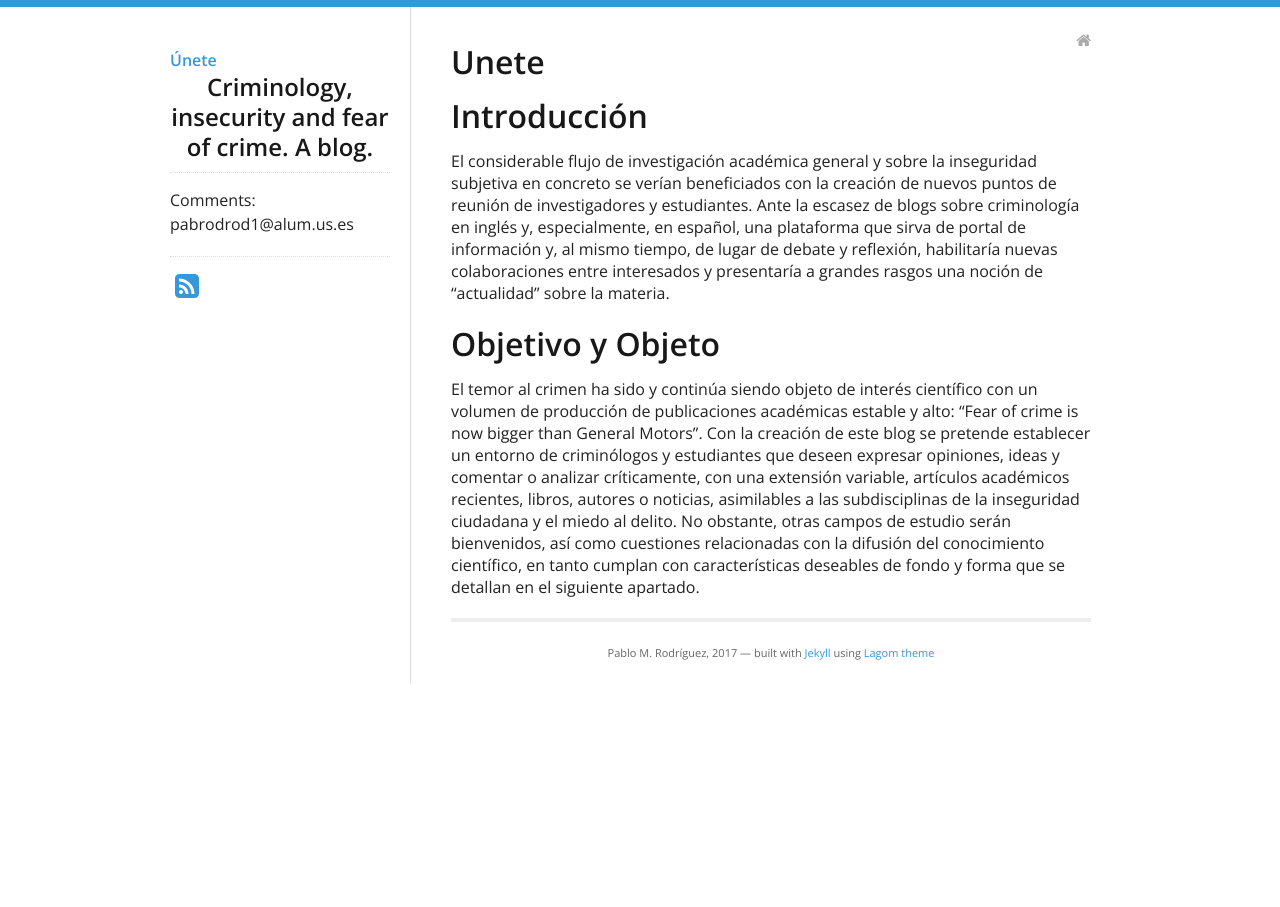
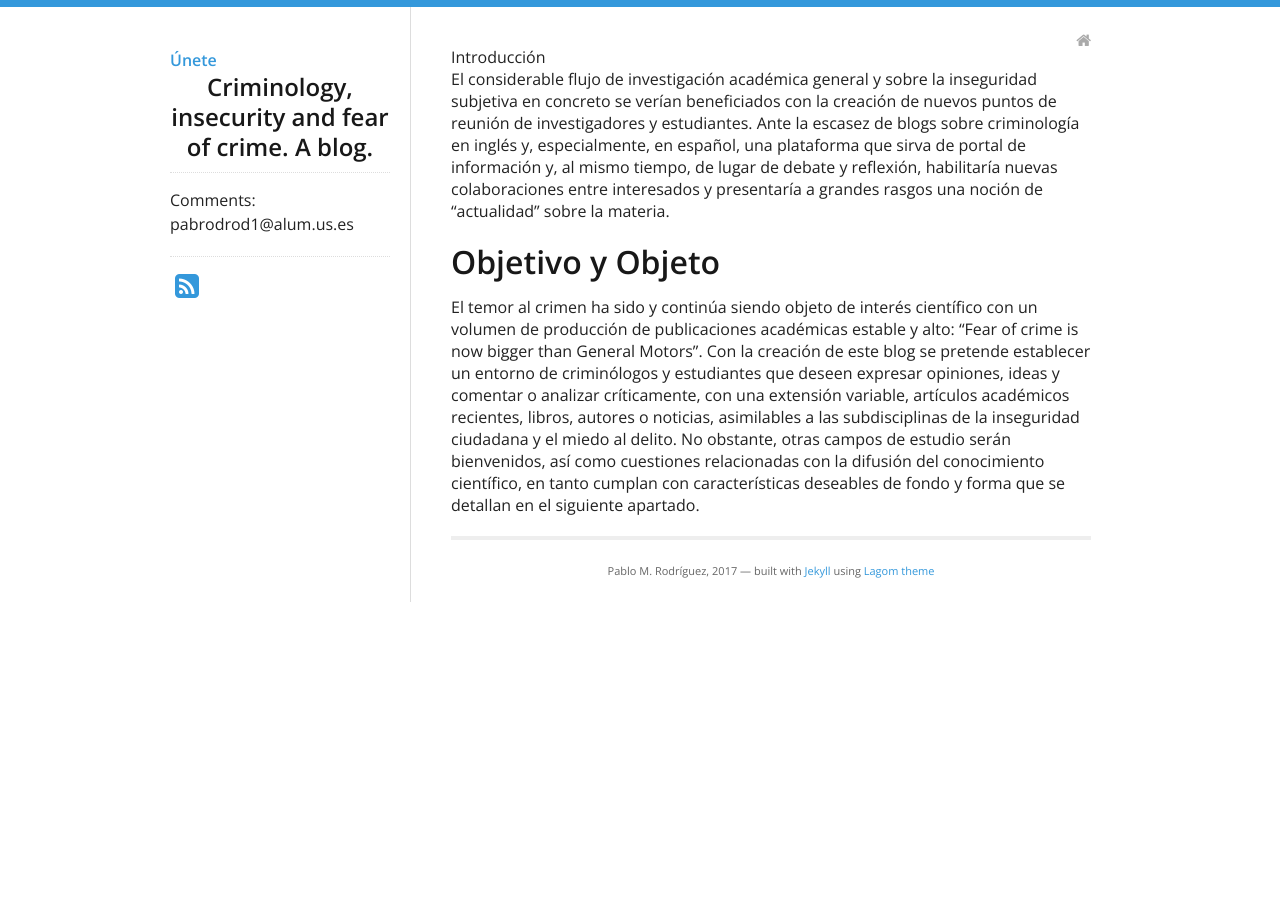
Before and after one commit to fearofcrime/fearofcrime.github.io, a Jekyll site: the page built from unete.md, in a window 1280 px wide. Built offline with Jekyll 4.4.1, drawn with Linux system fonts in a browser that asks for light colours; nearby versions of some CDN libraries.

Commit message:
Update unete.md

```diff
--- a/unete.md
+++ b/unete.md
@@ -1,9 +1,9 @@
 ---
 layout: post
-title: Unete
+title:
 permalink: /unete/
 ---
-<h1>Introducción</h1>
+<h>Introducción</h>
 <p>El considerable flujo de investigación académica general y sobre la inseguridad subjetiva en concreto se verían beneficiados con la creación de nuevos puntos de reunión de investigadores y estudiantes. Ante la escasez de blogs sobre criminología en inglés y, especialmente, en español, una plataforma que sirva de portal de información y, al mismo tiempo, de lugar de debate y reflexión, habilitaría nuevas colaboraciones entre interesados y presentaría a grandes rasgos una noción de “actualidad” sobre la materia.</p>
 
 <h1>Objetivo y Objeto</h1>
```
